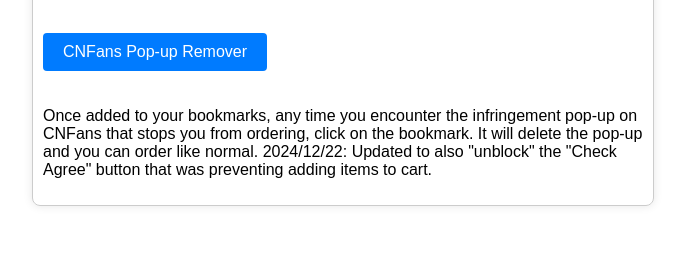
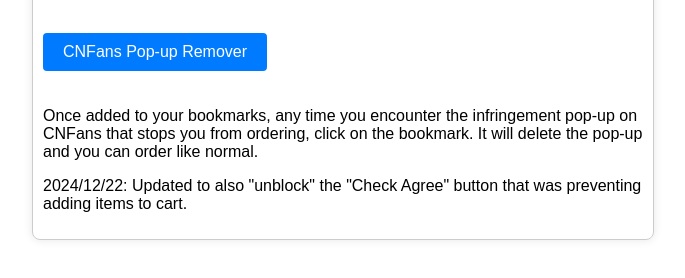
Before and after one commit to BSRFD/CNFansUnblocker, a plain HTML site: page index.html in a window 1280 px wide. Shown: the part 132-410 px from the top of the page, without its empty margins (297-982 px from the left). Drawn offline with Linux system fonts and the light colour scheme.

Commit message:
Update index.html

```diff
--- a/index.html
+++ b/index.html
@@ -31,10 +31,8 @@
 <body>
     <h1>CNFans Pop-up Remover</h1>
     <p>Click on the blue button below and drag it to your bookmarks.</p>
-    <a href="javascript:(function(){var modal=document.getElementById('keywords-modal');if(modal){modal.parentNode.removeChild(modal);}var agreeCheckbox=document.getElementById('agree');if(agreeCheckbox){agreeCheckbox.disabled=false;}})();
-" class="bookmarklet">CNFans Pop-up Remover</a>
-    <p>Once added to your bookmarks, any time you encounter the infringement pop-up on CNFans that stops you from ordering, click on the bookmark. It will delete the pop-up and you can order like normal.
-
-    2024/12/22: Updated  to also "unblock" the "Check Agree" button that was preventing adding items to cart.</p>
+    <a href="javascript:(function(){var modal=document.getElementById('keywords-modal');if(modal){modal.parentNode.removeChild(modal);}var agreeCheckbox=document.getElementById('agree');if(agreeCheckbox){agreeCheckbox.disabled=false;}})();" class="bookmarklet">CNFans Pop-up Remover</a>
+    <p>Once added to your bookmarks, any time you encounter the infringement pop-up on CNFans that stops you from ordering, click on the bookmark. It will delete the pop-up and you can order like normal.</p>
+    <p>2024/12/22: Updated to also "unblock" the "Check Agree" button that was preventing adding items to cart.</p>
 </body>
 </html>
```
